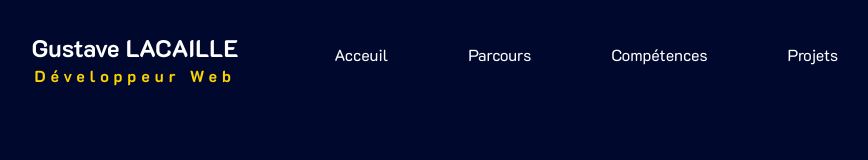
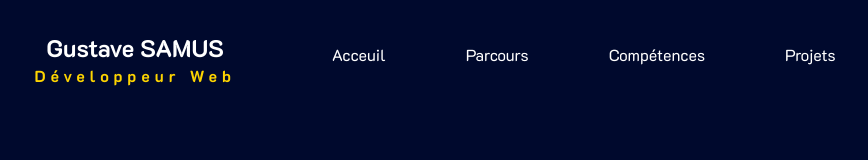
Before and after one commit to Goutcho/Portfolio-GLS, a React (Create React App) app: page / in a window 1280 px wide. Shown: the top 160 px of the page, without its empty margins (209-1077 px from the left). Built offline with nearby package versions, Linux system fonts and the light colour scheme.

Commit message:
Minor Modification

```diff
--- a/src/component/home/Header.js
+++ b/src/component/home/Header.js
@@ -9,7 +9,7 @@ const Header = () => {
       <nav className="navbar navbar-b navbar-trans navbar-expand-md fixed-top" id="mainNav">
         <div className="container">
           <div class="header-container">
-            <h1 className="navbar-title js-scroll"> Gustave LACAILLE </h1>
+            <h1 className="navbar-title js-scroll"> Gustave SAMUS </h1>
             <h2 className="navbar-sub-title js-scroll"> Développeur Web </h2>
           </div>
           <div className="navbar-collapse collapse justify-content-end" id="navbarDefault">
```
